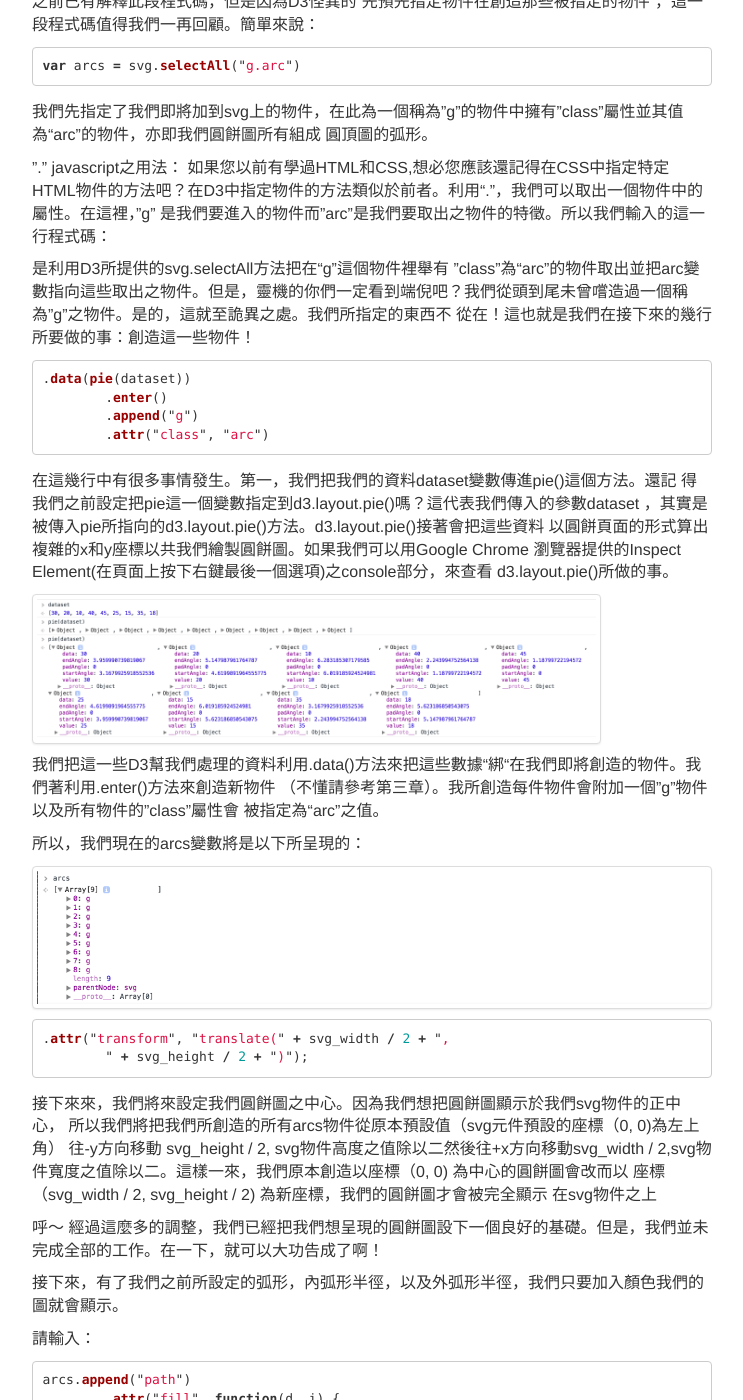
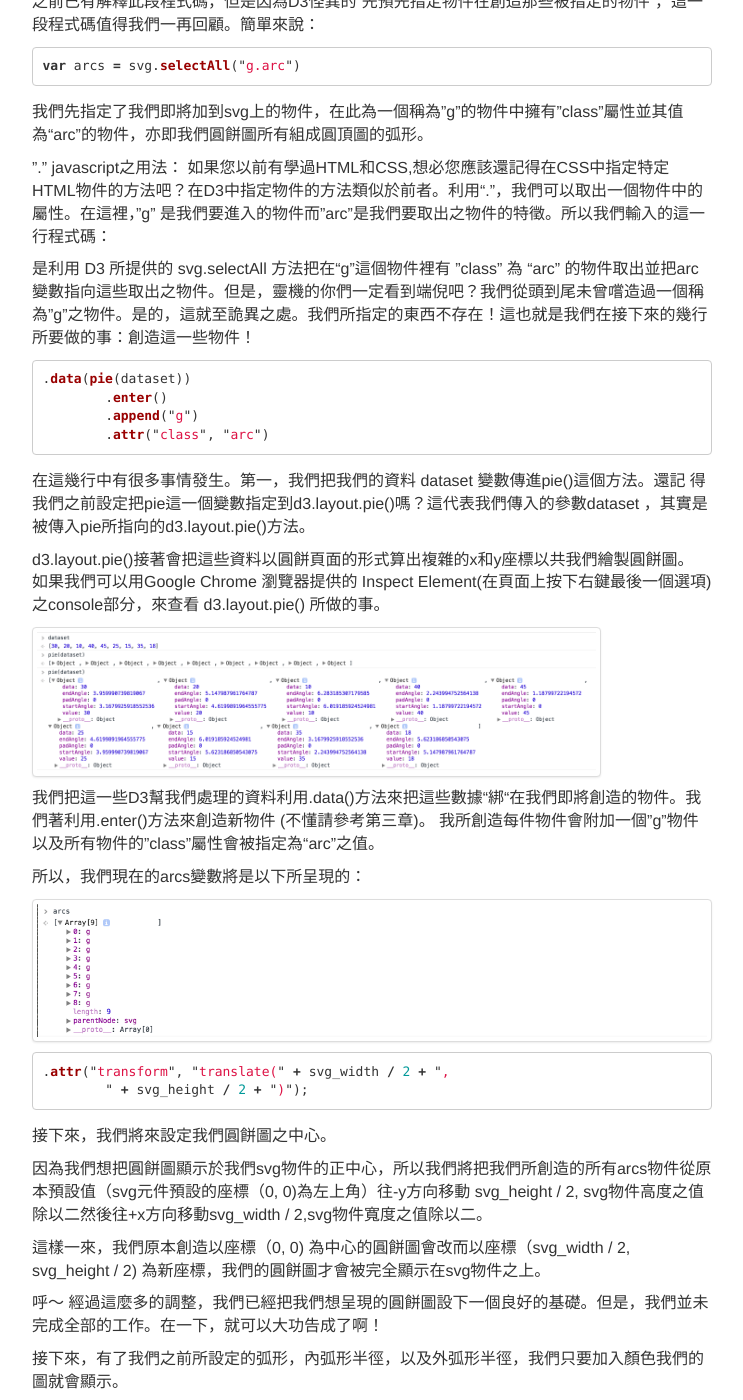
Before and after one commit to kevinchipotw/D3-Mandarin-Guide, a Jekyll site: the page built from gh-pages_branch/chapters/ch4/index.md, in a window 1280 px wide and 1400 px high, scrolled down 3322 px. Shown: the whole window, without its empty margins (268-1011 px from the left). Built offline with Jekyll 4.4.1, drawn with Linux system fonts in a browser that asks for light colours; nearby versions of some CDN libraries; some of the changed text lies outside the part shown.

Commit message:
ch4 word fix

````diff
--- a/gh-pages_branch/chapters/ch4/index.md
+++ b/gh-pages_branch/chapters/ch4/index.md
@@ -97,7 +97,7 @@
 .append("svg")
 ```
 
- 來創造一個稱為svg之物件然後將此附加到我我們前一行所指定的body物件。這個svg變數存在的目的是為了提供我們“一塊布”讓我們能夠把想要呈現的物件加入並加以呈現。接著，我們利用.attr為這個svg物件設定它的高和寬屬性，在第一個參數中我們指定我們要改變之屬性接著在第二個參數我們把我們想設定的值輸入來。在此，我們用之前所創造的svg_width和svg_height之變數來設定svg物件之屬性。
+ 來創造一個稱為svg之物件然後將此附加到我我們前一行所指定的body物件。這個svg變數存在的目的是為了提供我們“一塊布”讓我們能夠把想要呈現的物件加入並加以呈現。接著，我們利用 .attr 為這個svg物件設定它的高和寬屬性，在第一個參數中我們指定我們要改變之屬性接著在第二個參數我們把我們想設定的值輸入來。在此，我們用之前所創造的svg_width和svg_height之變數來設定svg物件之屬性。
 
  接著我們輸入：
 
@@ -147,9 +147,9 @@
 	.outerRadius(radius - 20);
 ```
 
-就是這麼的簡單！我們引進d3.svg.arc()後，我們分別把內弧形半徑innerRadius和外弧形半徑outerRadius之值設定為零和我們之前定義的radius變數減去20px。
+就是這麼的簡單！我們引進d3.svg.arc()後，我們分別把內弧形半徑innerRadius和外弧形半徑outerRadius之值設定為零和我們之前定義的radius變數減去 20px。
 
-現在我們將正式創造圓餅圖然後把它加入到我們的“布”，亦即我們的svg物件，上。
+現在我們將正式創造圓餅圖然後把它加入到我們的“布”，亦即我們的svg物件上。
 
 ```javascript
 var arcs = svg.selectAll("g.arc")
@@ -166,17 +166,13 @@
 var arcs = svg.selectAll("g.arc")
 ```
 
-我們先指定了我們即將加到svg上的物件，在此為一個稱為"g"的物件中擁有"class"屬性並其值為“arc"的物件，亦即我們圓餅圖所有組成
-圓頂圖的弧形。
+我們先指定了我們即將加到svg上的物件，在此為一個稱為"g"的物件中擁有"class"屬性並其值為“arc"的物件，亦即我們圓餅圖所有組成圓頂圖的弧形。
 
 ”." javascript之用法：
 	如果您以前有學過HTML和CSS,想必您應該還記得在CSS中指定特定HTML物件的方法吧？在D3中指定物件的方法類似於前者。利用“."，我們可以取出一個物件中的屬性。在這裡，”g"
 	是我們要進入的物件而"arc"是我們要取出之物件的特徵。所以我們輸入的這一行程式碼：
 
-
-是利用D3所提供的svg.selectAll方法把在“g"這個物件裡舉有
-”class"為“arc"的物件取出並把arc變數指向這些取出之物件。但是，靈機的你們一定看到端倪吧？我們從頭到尾未曾嚐造過一個稱為"g"之物件。是的，這就至詭異之處。我們所指定的東西不
-從在！這也就是我們在接下來的幾行所要做的事：創造這一些物件！
+是利用 D3 所提供的 svg.selectAll 方法把在“g"這個物件裡有 ”class" 為 “arc" 的物件取出並把arc變數指向這些取出之物件。但是，靈機的你們一定看到端倪吧？我們從頭到尾未曾嚐造過一個稱為"g"之物件。是的，這就至詭異之處。我們所指定的東西不存在！這也就是我們在接下來的幾行所要做的事：創造這一些物件！
 
 ```javascript
 .data(pie(dataset))
@@ -185,18 +181,17 @@
 	.attr("class", "arc")
 ```
 
-在這幾行中有很多事情發生。第一，我們把我們的資料dataset變數傳進pie()這個方法。還記
+在這幾行中有很多事情發生。第一，我們把我們的資料 dataset 變數傳進pie()這個方法。還記
 得我們之前設定把pie這一個變數指定到d3.layout.pie()嗎？這代表我們傳入的參數dataset
-，其實是被傳入pie所指向的d3.layout.pie()方法。d3.layout.pie()接著會把這些資料
-以圓餅頁面的形式算出複雜的x和y座標以共我們繪製圓餅圖。如果我們可以用Google Chrome
-瀏覽器提供的Inspect Element(在頁面上按下右鍵最後一個選項)之console部分，來查看
-d3.layout.pie()所做的事。
+，其實是被傳入pie所指向的d3.layout.pie()方法。
+
+d3.layout.pie()接著會把這些資料以圓餅頁面的形式算出複雜的x和y座標以共我們繪製圓餅圖。
+如果我們可以用Google Chrome 瀏覽器提供的 Inspect Element(在頁面上按下右鍵最後一個選項)之console部分，來查看 d3.layout.pie() 所做的事。
 
 <img src="/chapters/ch4/img/pie_dataset.png" alt="pie_dataset" style= "max-height:150px" class="img-thumbnail">
 
-我們把這一些D3幫我們處理的資料利用.data()方法來把這些數據“綁“在我們即將創造的物件。我們著利用.enter()方法來創造新物件
-（不懂請參考第三章）。我所創造每件物件會附加一個”g"物件以及所有物件的"class"屬性會
-被指定為“arc"之值。
+我們把這一些D3幫我們處理的資料利用.data()方法來把這些數據“綁“在我們即將創造的物件。我們著利用.enter()方法來創造新物件 (不懂請參考第三章)。
+我所創造每件物件會附加一個”g"物件以及所有物件的"class"屬性會被指定為“arc"之值。
 
 所以，我們現在的arcs變數將是以下所呈現的：
 
@@ -207,11 +202,11 @@
 	" + svg_height / 2 + ")");
 ```
 
-接下來來，我們將來設定我們圓餅圖之中心。因為我們想把圓餅圖顯示於我們svg物件的正中心，
-所以我們將把我們所創造的所有arcs物件從原本預設值（svg元件預設的座標（0, 0)為左上角）
-往-y方向移動 svg_height / 2, svg物件高度之值除以二然後往+x方向移動svg_width / 2,svg物件寬度之值除以二。這樣一來，我們原本創造以座標（0, 0) 為中心的圓餅圖會改而以
-座標（svg_width / 2, svg_height / 2) 為新座標，我們的圓餅圖才會被完全顯示
-在svg物件之上
+接下來，我們將來設定我們圓餅圖之中心。
+
+因為我們想把圓餅圖顯示於我們svg物件的正中心，所以我們將把我們所創造的所有arcs物件從原本預設值（svg元件預設的座標（0, 0)為左上角）往-y方向移動 svg_height / 2, svg物件高度之值除以二然後往+x方向移動svg_width / 2,svg物件寬度之值除以二。
+
+這樣一來，我們原本創造以座標（0, 0) 為中心的圓餅圖會改而以座標（svg_width / 2, svg_height / 2) 為新座標，我們的圓餅圖才會被完全顯示在svg物件之上。
 
 
 呼～
@@ -229,8 +224,8 @@
 	.attr("d", arc);
 ```
 
-在這幾行之間，我們看到許多我們之前已經討論過的元件。首先，我們用.append來把一個稱為
-path之物件加在我們的arcs物件上。接著，我們為這個path物件來加上一些屬性。還記得我們
+在這幾行之間，我們看到許多我們之前已經討論過的元件。首先，我們用 .append 來把一個稱為
+path之物件加在我們的 arcs 物件上。接著，我們為這個path物件來加上一些屬性。還記得我們
 之前有打上這行程式碼嗎？
 
 ```javascript
@@ -238,14 +233,14 @@
 ```
 
 現在正是我們用上這些我們預先創造的顏色物件！
-我們利用一個無名函示(anonymous function)
+我們利用一個無名函數 (anonymous function) 來將我們數據的索引數值,i,當作一個參數傳入。
 
 ```javascript
 .attr("fill", function(d, i) {
 	return colors(i);
 ```
 
-來將我們數據的索引數值,i,當作一個參數傳入。當這個無名函示接收到i之值，他會傳回由d3.scale.category()方法所傳回的物件，此物件就是用來為我們的圓餅圖上色的顏色。
+當這個無名函數接收到i之值，他會傳回由d3.scale.category()方法所傳回的物件，此物件就是用來為我們的圓餅圖上色的顏色。
 接下來，我們又加以設定另一個稱為"d"的屬性。
 
 ```javascript
````
Also changed, not shown: other parts of gh-pages_branch/chapters/ch4/index.md (+4 -4 lines).
